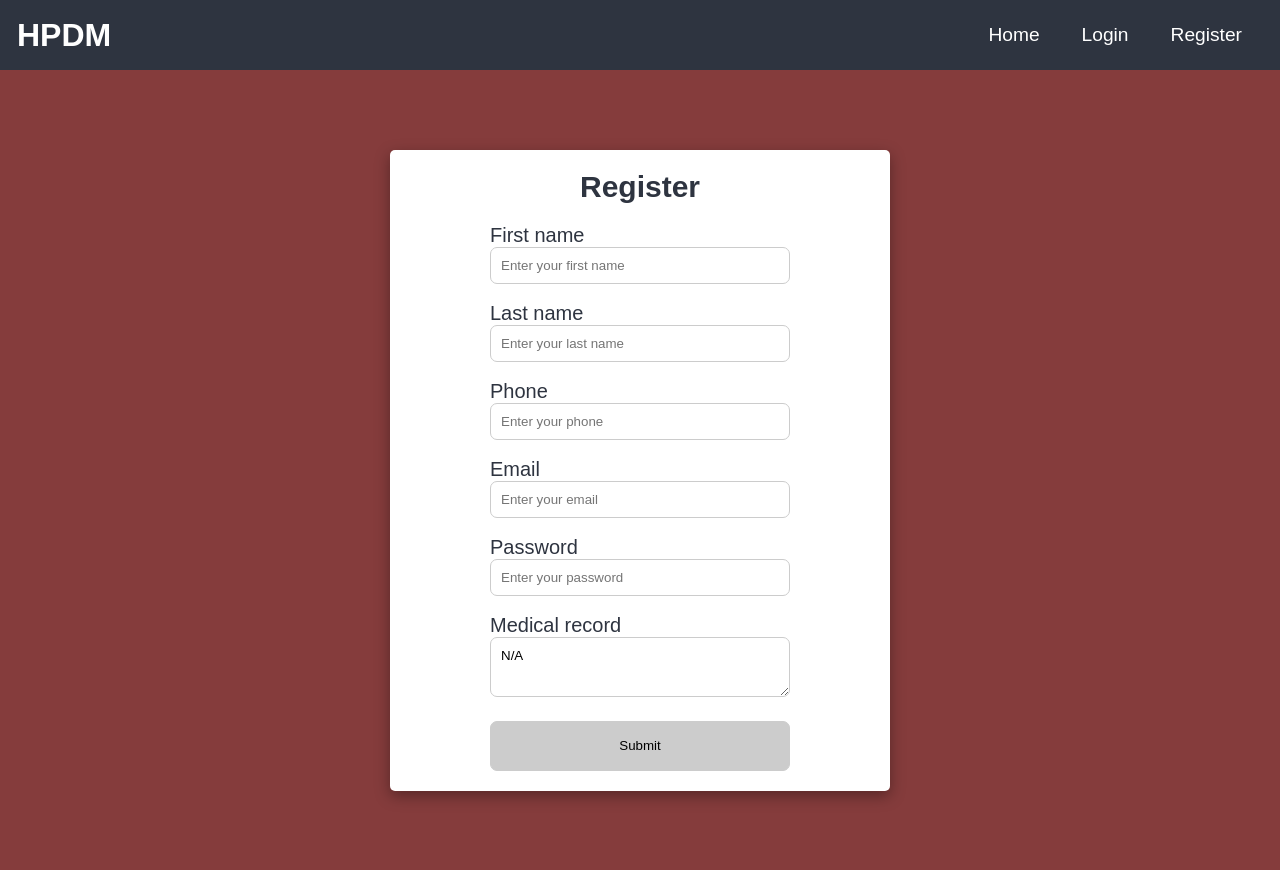
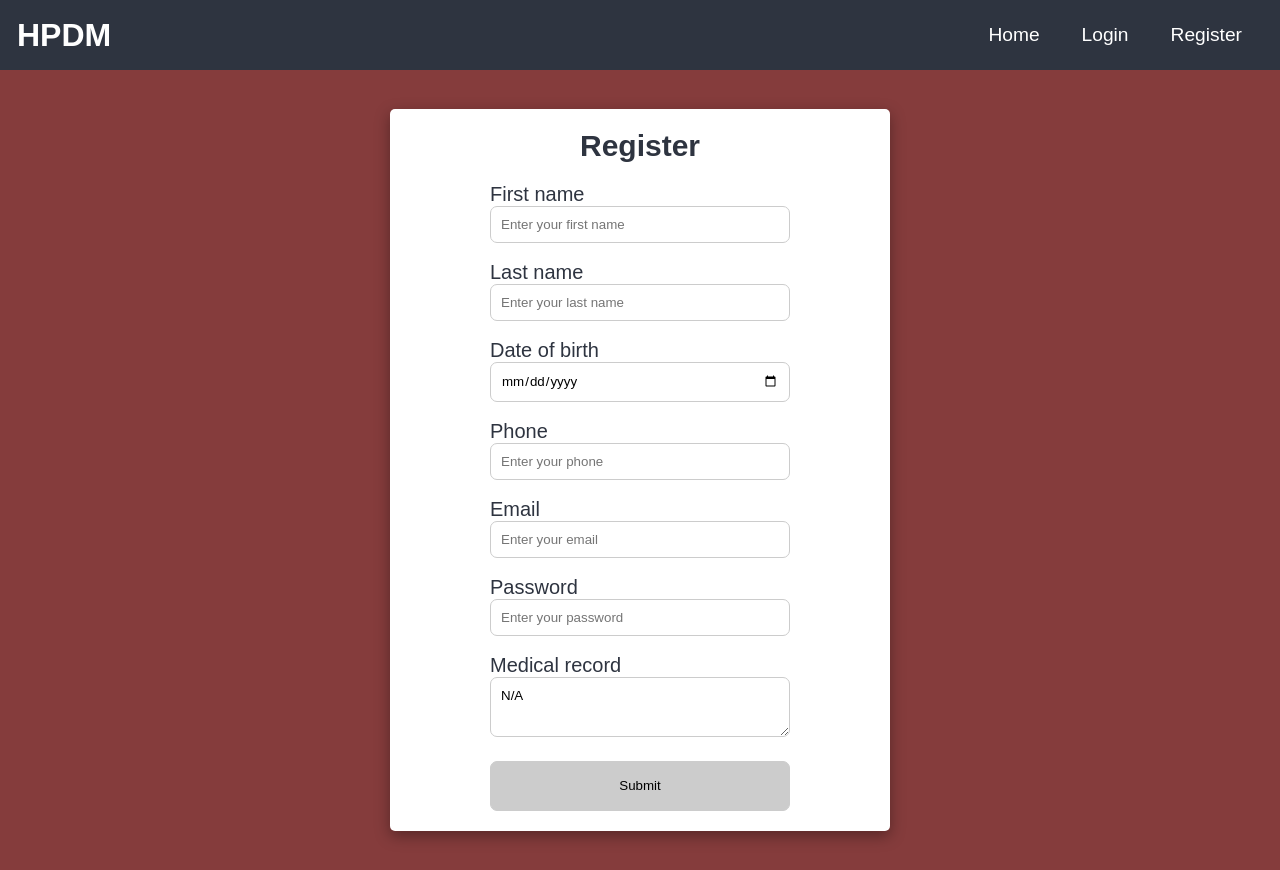
Before and after one commit to tpSpace/Hospital-DBMS, a React (Create React App) app in the folder Frontend/frontend-pdm/: page /register in a window 1280 px wide. Built offline with nearby package versions, Linux system fonts and the light colour scheme.

Commit message:
Add dob to signup

```diff
--- a/Frontend/frontend-pdm/src/pages/register/Register.js
+++ b/Frontend/frontend-pdm/src/pages/register/Register.js
@@ -16,7 +16,7 @@ const Register = () => {
         patientPassword: "",
     });
 
-    const {patientFirstName,patientLastName,patientMedicalRecord,patientPhone,patientEmail,patientPassword} = user;
+    const {patientFirstName,patientLastName,patientDob,patientGender,patientMedicalRecord,patientPhone,patientEmail,patientPassword} = user;
 
     const onInputChange = (e) => {
         setUser({...user,[e.target.name]:e.target.value});
@@ -52,6 +52,28 @@ const Register = () => {
                             onChange={(e) => onInputChange(e)}
                             required
                         /><br/>
+
+                        <label for="patientDob">Date of birth</label><br/>
+                        <input
+                            type="date"
+                            id="patientDob"
+                            name="patientDob"
+                            placeholder="Enter your dob"
+                            value={patientDob}
+                            onChange={(e) => onInputChange(e)}
+                            required
+                        /><br/>
+
+                        {/* <label for="patientGender">Choose your gender</label><br/>
+                        <input
+                            type="radio"
+                            id="patientGender"
+                            name="patientGender"
+
+                            value={patientGender}
+                            onChange={(e) => onInputChange(e)}
+                            required
+                        /><br/> */}
 
                         <label for="phone">Phone</label><br/>
                         <input
```
Also changed, not shown: 1 other file (tests, documents, lock files or other folders).
